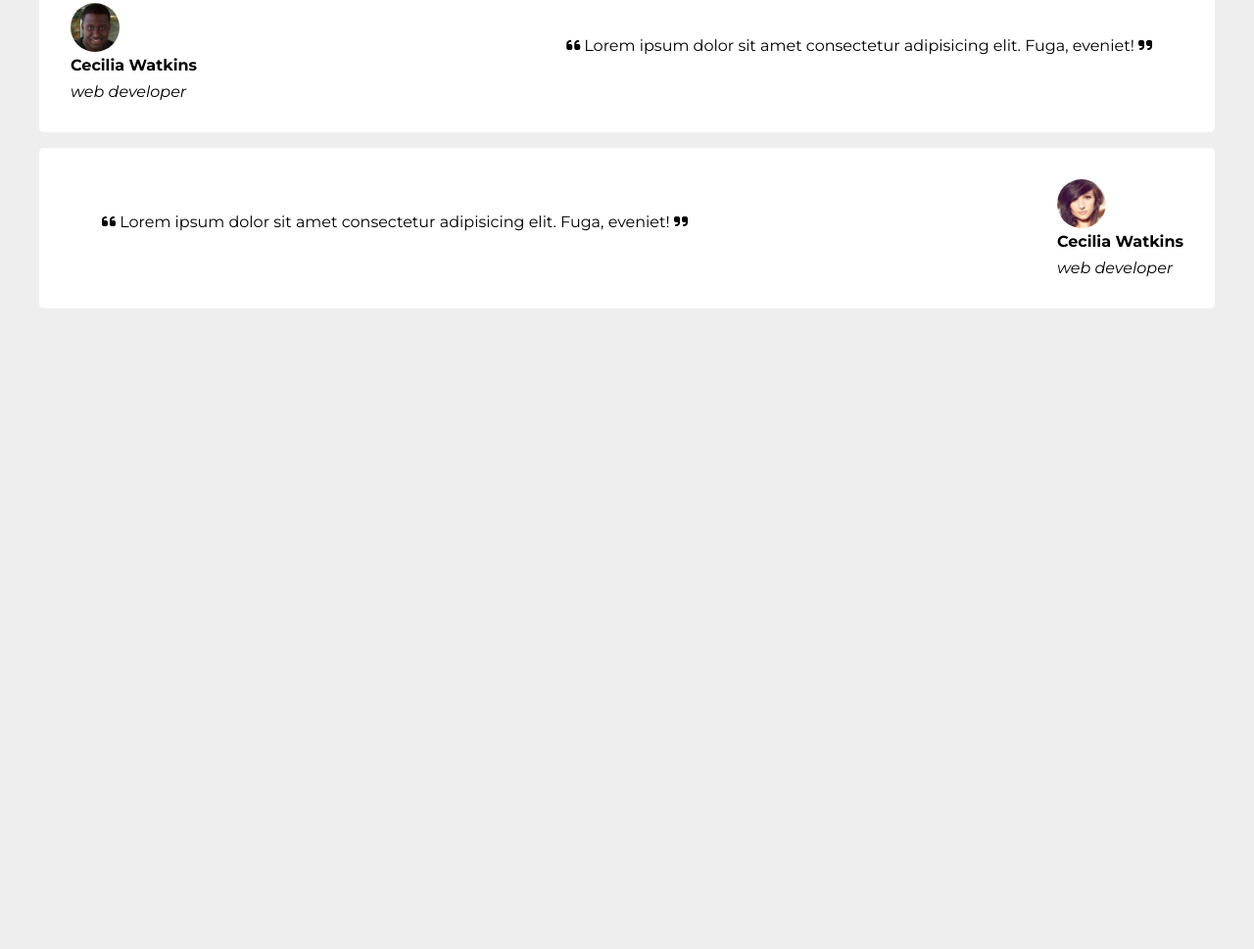
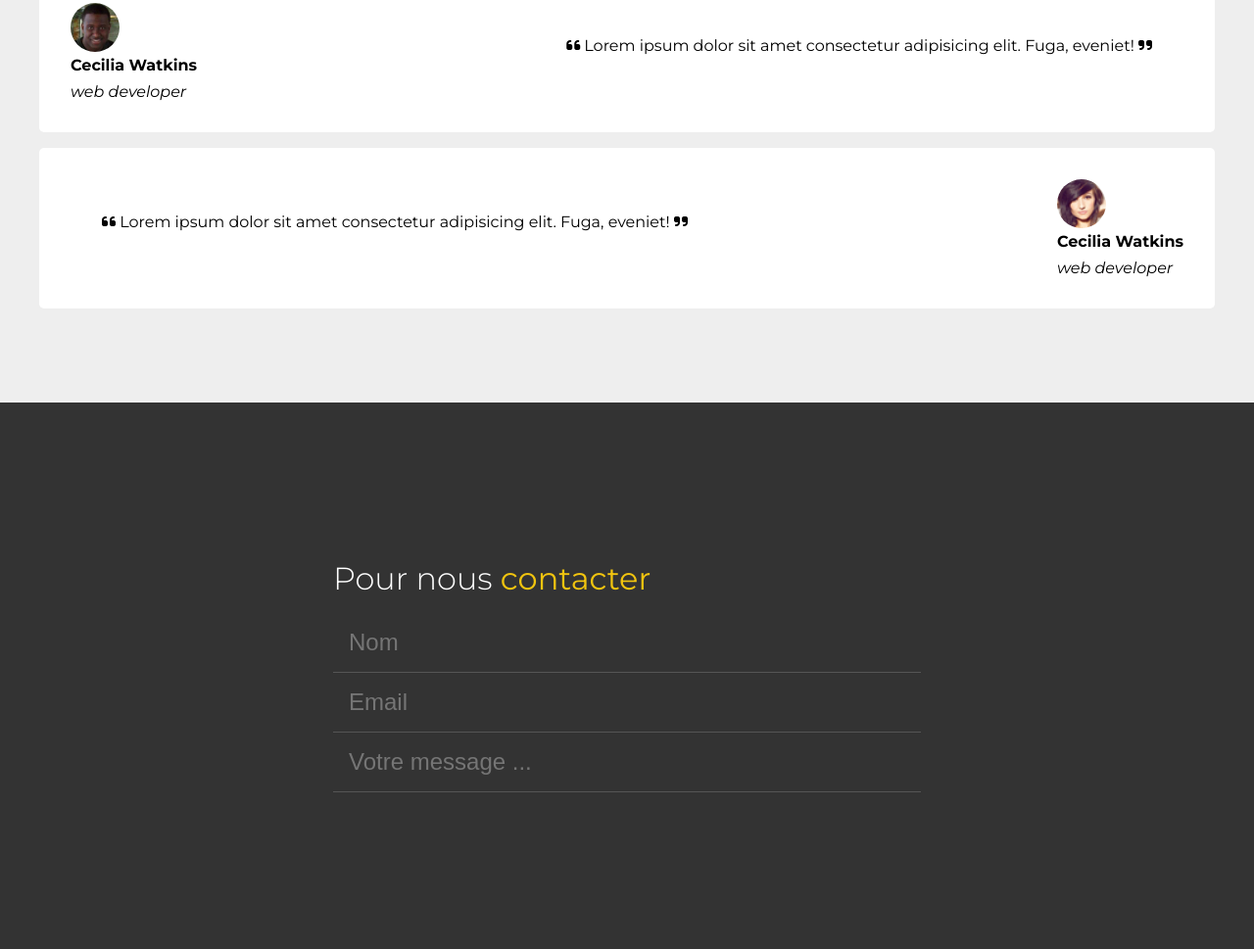
Before and after one commit to anouar4070/agence, a plain HTML site: page index.html in a window 1280 px wide. Shown: the part 2514-3483 px from the top of the page at 98% size. Before the commit the page ends 2925 px from the top, so only its background shows below. Drawn offline with Linux system fonts and the light colour scheme; a web font is replaced by a local one.

Commit message:
Mise en place de la section conact et du footer

```diff
--- a/css/style.css
+++ b/css/style.css
@@ -211,3 +211,25 @@ header ul li a:hover {
   margin-bottom: 0.5rem;
 
 }
+
+.contact{
+  padding: 10rem 1rem;
+  display: flex;
+  flex-direction: column;
+  align-items: center;
+}
+.contact-form{
+  max-width: 600px;
+  display: flex;
+  flex-direction: column;
+  width: 100%;
+}
+
+.contact-form input{
+  background: #333;
+  border: 0;
+  border-bottom: 1px solid #555;
+  padding: 1rem;
+  font-size: 1.5rem;
+
+}
--- a/index.html
+++ b/index.html
@@ -173,6 +173,20 @@
           </div>
         </div>
       </section>
+
+      <section class="contact bg-dark">
+        <form action="#" class="contact-form">
+          <h2 class="title">
+            Pour nous <strong>contacter</strong>
+          </h2>
+
+          <input type="text"  placeholder="Nom" name="name" id="name">
+          <input type="email" name="email" id="email" placeholder="Email">
+          <input type="text" placeholder="Votre message ..." name="msg" id="msg">
+
+        </form>
+      </section>
+
     </div>
   </body>
 </html>
```
